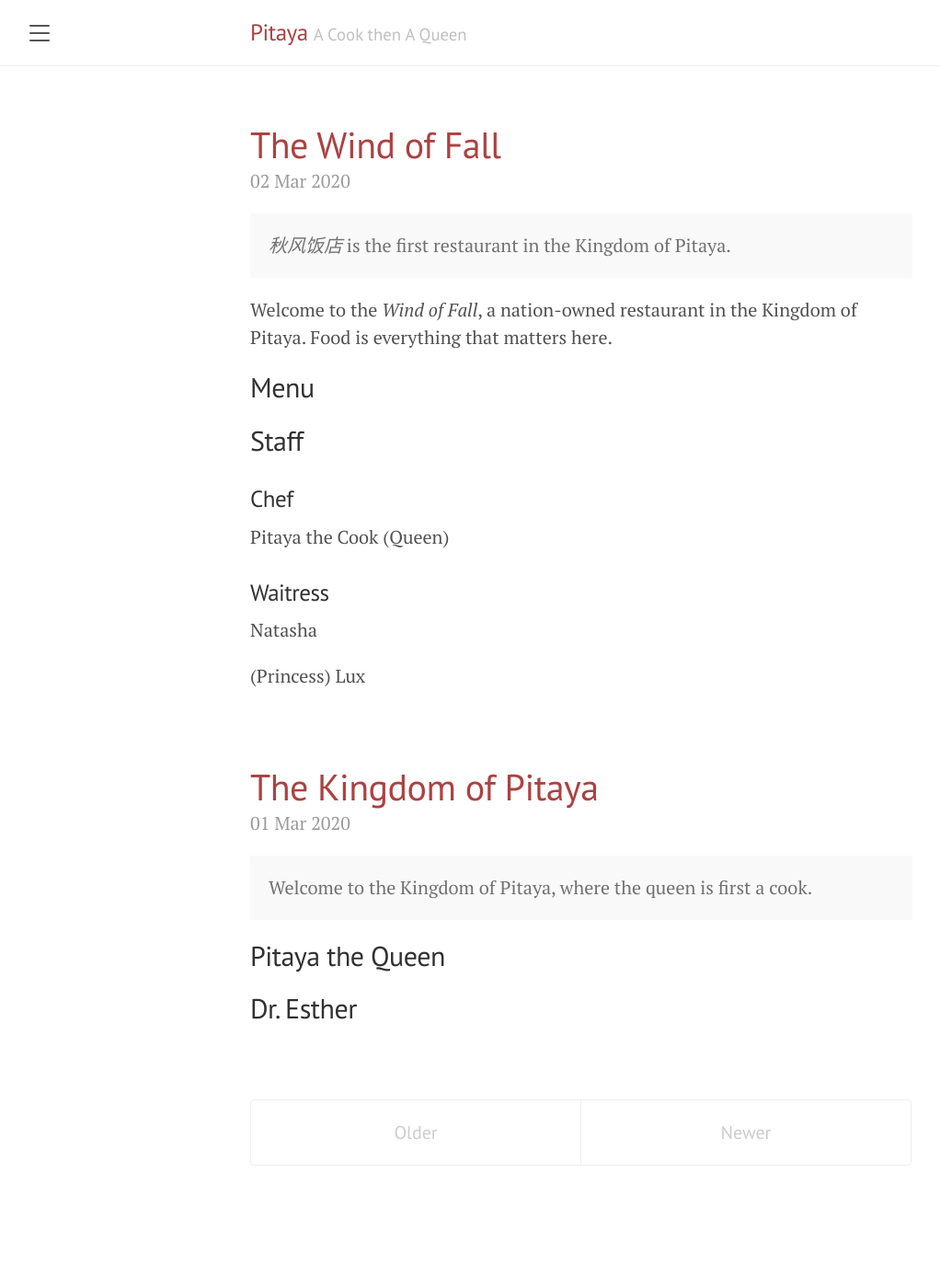
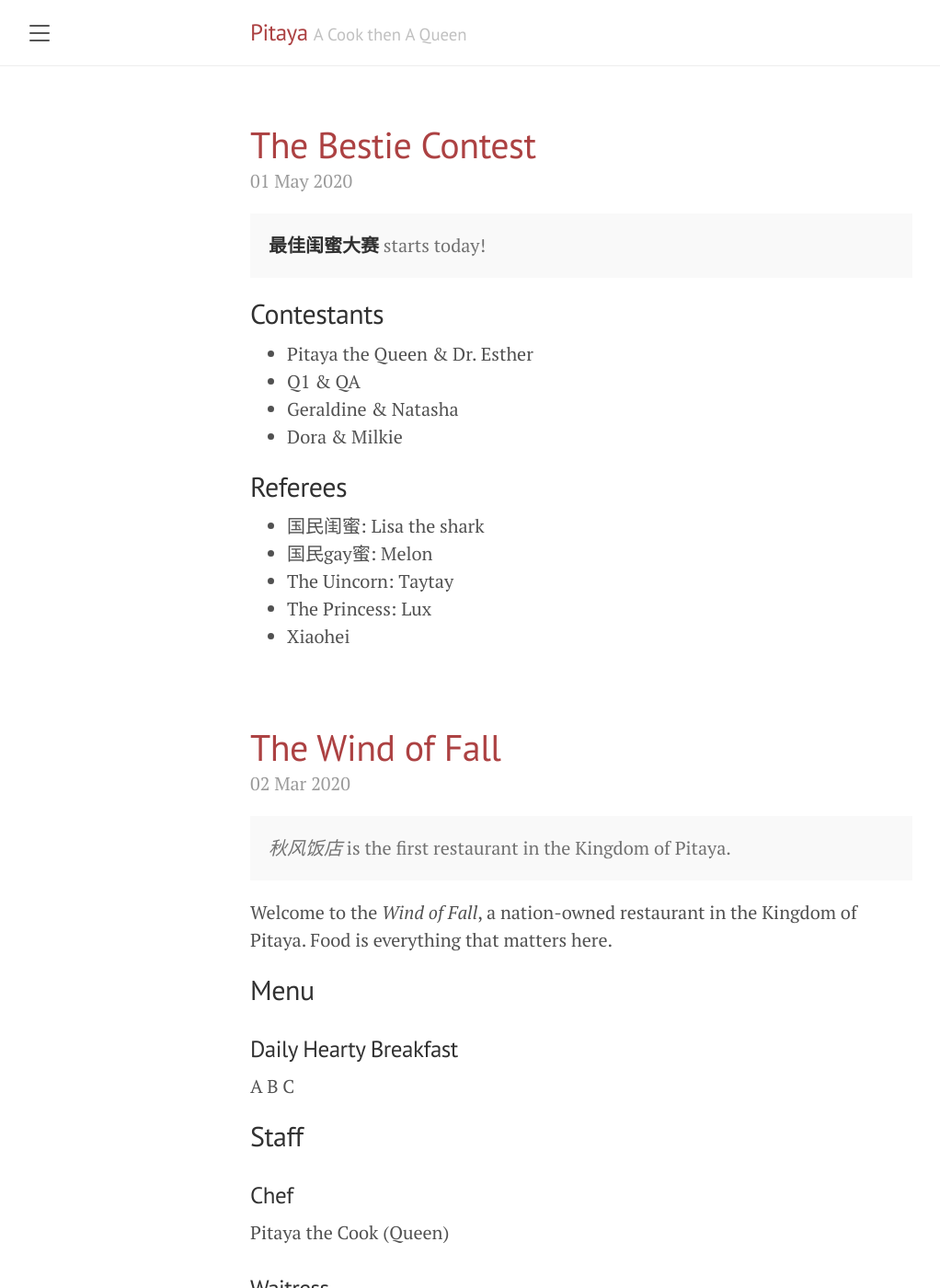
Before and after one commit to PTY-GH/Kingdom, a Jekyll site: the page built from index.html, in a window 1280 px wide and 1400 px high. Shown: the whole window at 92% size, without its empty margins (8-1030 px from the left). Built offline with Jekyll 4.4.1, drawn with Linux system fonts in a browser that asks for light colours; the list of posts is cut into pages by our own code.

Commit message:
add contest

```diff
--- a/_posts/2020-03-02-the-wind-of-fall.md
+++ b/_posts/2020-03-02-the-wind-of-fall.md
@@ -11,7 +11,8 @@ title: The Wind of Fall
 Welcome to the _Wind of Fall_, a nation-owned restaurant in the Kingdom of Pitaya. Food is everything that matters here.
 
 ## Menu
-
+### Daily Hearty Breakfast
+A B C
 ## Staff
 
 ### Chef
--- /dev/null
+++ b/_posts/2020-05-01-the-bestie-contest.md
@@ -0,0 +1,22 @@
+---
+layout: post
+title: The Bestie Contest
+---
+
+
+<p class="message">
+  <strong>最佳闺蜜大赛</strong> starts today!
+</p>
+
+## Contestants
+* Pitaya the Queen & Dr. Esther
+* Q1 & QA
+* Geraldine & Natasha
+* Dora & Milkie
+
+## Referees
+* 国民闺蜜: Lisa the shark
+* 国民gay蜜: Melon
+* The Uincorn: Taytay
+* The Princess: Lux
+* Xiaohei
```
